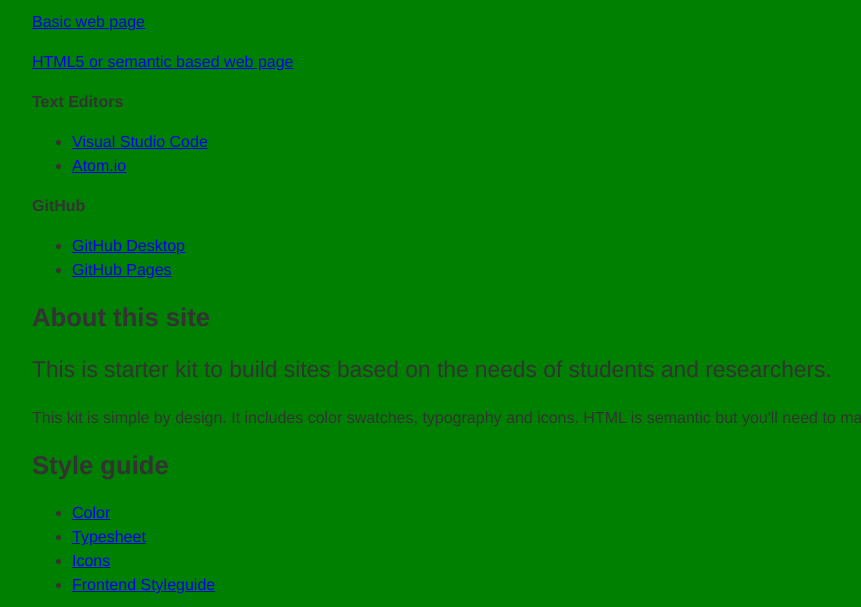
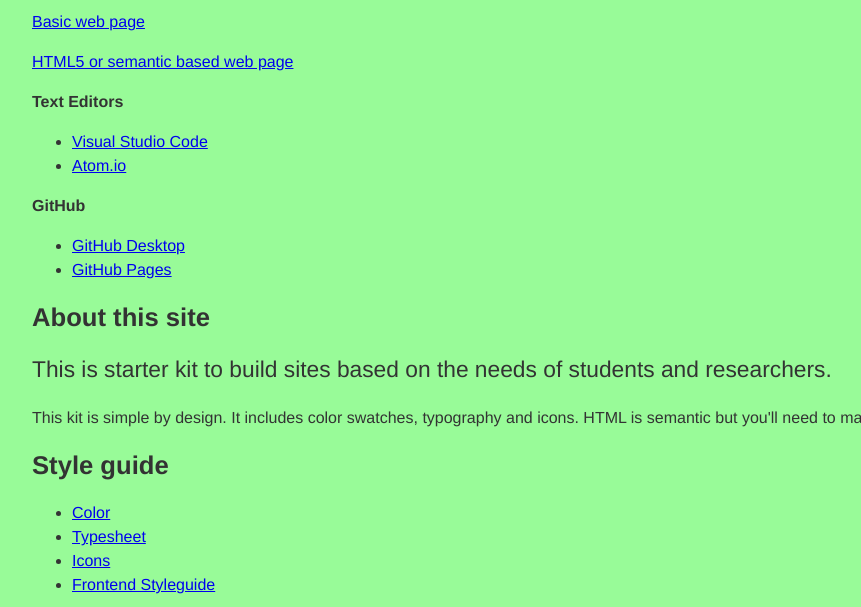
Before and after one commit to dtoneva/dtoneva.github.io, a plain HTML site: page index.html in a window 1280 px wide. Shown: the part 427-1034 px from the top of the page, without its empty margins (0-861 px from the left). Drawn offline with Linux system fonts and the light colour scheme.

Commit message:
Update index.html

```diff
--- a/index.html
+++ b/index.html
@@ -10,7 +10,7 @@
     <link rel="stylesheet" href="css/styles.css">
     <style>
      body {
-       background-color: green; }
+       background-color: palegreen; }
 
     </style>
 
```
